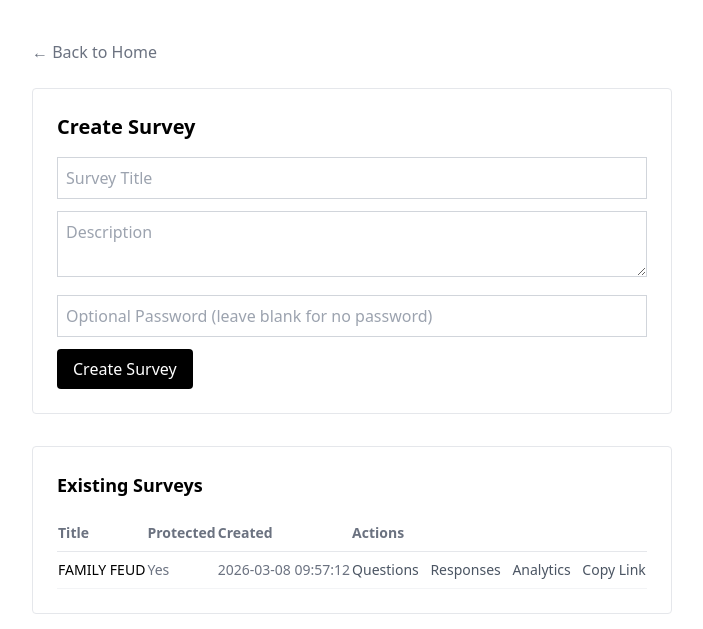
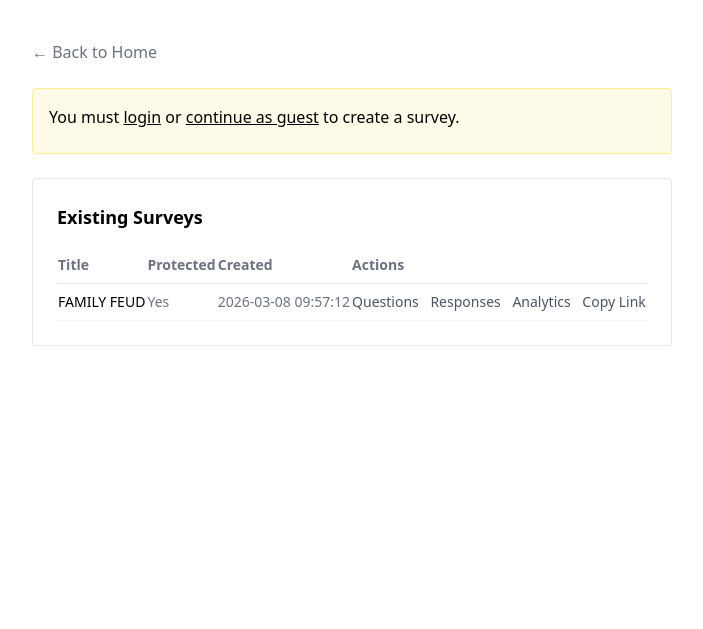
Before and after one commit to estephaniedetorres/survey_form, a PHP site: page /admin/create_survey.php in a window 1280 px wide. Shown: the top 629 px of the page, without its empty margins (288-991 px from the left). Run offline with PHP 8.4, Linux system fonts and the light colour scheme; data comes from the database, SQL or seed files in the repository; some libraries are stand-ins or nearby versions.

Commit message:
Add files via upload

```diff
--- a/admin/create_survey.php
+++ b/admin/create_survey.php
@@ -1,11 +1,14 @@
 <?php
 include("../config/db.php");
+session_start();
+$is_guest = isset($_GET['guest']) && $_GET['guest'] == '1';
+$is_logged_in = isset($_SESSION['username']);
 
 $success = false;
 $link = "";
 $new_survey_id = 0;
 
-if(isset($_POST['create'])){
+if(($is_logged_in || $is_guest) && isset($_POST['create'])){
     $title = $_POST['title'];
     $desc = $_POST['description'];
     $password = $_POST['password'];
@@ -47,6 +50,12 @@ $surveys = $conn->query("SELECT * FROM surveys ORDER BY created_at DESC");
         <a href="../index.php" class="text-gray-500 hover:text-black">&larr; Back to Home</a>
     </div>
 
+    <?php if(!$is_logged_in && !$is_guest): ?>
+        <div class="bg-yellow-50 border border-yellow-200 rounded p-4 mb-6">
+            <p class="text-black mb-2">You must <a href="../public/login.php" class="underline">login</a> or <a href="create_survey.php?guest=1" class="underline">continue as guest</a> to create a survey.</p>
+        </div>
+    <?php endif; ?>
+
     <?php if($success): ?>
     <div class="bg-gray-50 border border-gray-200 rounded p-4 mb-6">
         <p class="font-semibold text-black mb-2">Survey created!</p>
@@ -63,6 +72,7 @@ $surveys = $conn->query("SELECT * FROM surveys ORDER BY created_at DESC");
     </div>
     <?php endif; ?>
 
+    <?php if($is_logged_in || $is_guest): ?>
     <form method="POST" class="bg-white border border-gray-200 p-6 rounded mb-8">
         <h1 class="text-xl font-bold mb-4 text-black">Create Survey</h1>
 
@@ -80,6 +90,7 @@ $surveys = $conn->query("SELECT * FROM surveys ORDER BY created_at DESC");
             Create Survey
         </button>
     </form>
+    <?php endif; ?>
 
     <div class="bg-white border border-gray-200 p-6 rounded">
         <h2 class="text-lg font-bold mb-4 text-black">Existing Surveys</h2>
```
